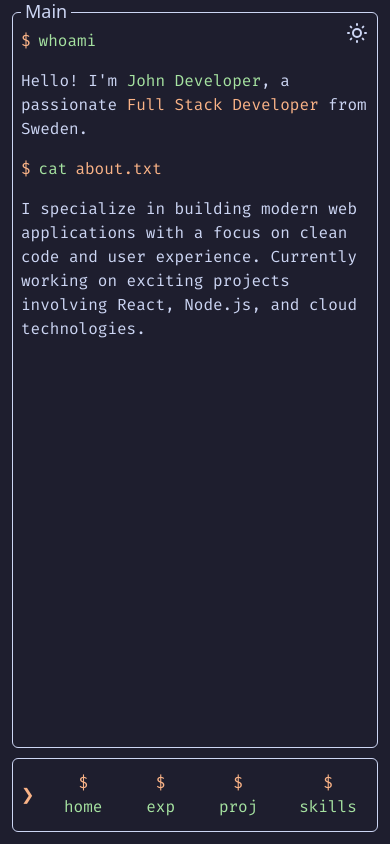
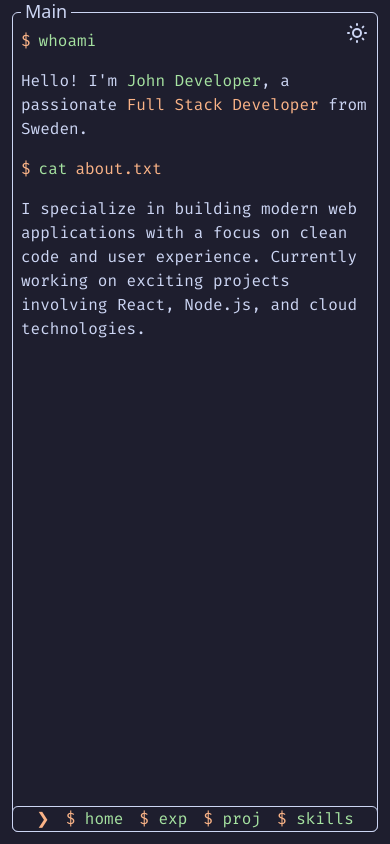
Before and after one commit to limesten/portfolio, a website: page src/index.html in a window 390 px wide. Drawn offline with Linux system fonts and the light colour scheme.

Commit message:
style: adjust mobile navigation bar spacing and alignment - Reduce navbar height, adjust main content padding, match horizontal spacing

```diff
--- a/src/index.html
+++ b/src/index.html
@@ -37,7 +37,7 @@
             }
         </script>
     </head>
-    <body class="bg-cat-base-light dark:bg-cat-base-dark text-cat-fg-light dark:text-cat-fg-dark h-screen p-3 pb-24 md:p-4">
+    <body class="bg-cat-base-light dark:bg-cat-base-dark text-cat-fg-light dark:text-cat-fg-dark h-screen p-3 pb-16 md:p-4">
         <div class="flex w-full h-full gap-4">
             <!-- Left column - hidden on mobile -->
             <div class="hidden md:flex w-1/4 h-full flex-col gap-4">
@@ -188,23 +188,23 @@
         <!-- Mobile Bottom Navigation -->
         <div class="fixed bottom-0 left-0 right-0 p-3 md:hidden">
             <div class="bg-cat-base-light dark:bg-cat-base-dark border border-cat-fg-light dark:border-cat-fg-dark rounded-md">
-                <div class="flex justify-around items-center p-2 font-mono">
+                <div class="flex justify-around items-center p-1.5 font-mono">
                     <div class="flex items-center gap-4">
                         <span class="text-cat-peach-light dark:text-cat-peach-dark">❯</span>
                         <div class="flex gap-4">
-                            <button class="mobile-nav-btn hover:bg-cat-fg-light/10 dark:hover:bg-cat-fg-dark/10 rounded px-2 py-1 transition-colors" data-section="home">
+                            <button class="mobile-nav-btn hover:bg-cat-fg-light/10 dark:hover:bg-cat-fg-dark/10 rounded px-1.5 py-0.5 transition-colors" data-section="home">
                                 <span class="text-cat-peach-light dark:text-cat-peach-dark">$</span>
                                 <span class="text-cat-green-light dark:text-cat-green-dark">home</span>
                             </button>
-                            <button class="mobile-nav-btn hover:bg-cat-fg-light/10 dark:hover:bg-cat-fg-dark/10 rounded px-2 py-1 transition-colors" data-section="experience">
+                            <button class="mobile-nav-btn hover:bg-cat-fg-light/10 dark:hover:bg-cat-fg-dark/10 rounded px-1.5 py-0.5 transition-colors" data-section="experience">
                                 <span class="text-cat-peach-light dark:text-cat-peach-dark">$</span>
                                 <span class="text-cat-green-light dark:text-cat-green-dark">exp</span>
                             </button>
-                            <button class="mobile-nav-btn hover:bg-cat-fg-light/10 dark:hover:bg-cat-fg-dark/10 rounded px-2 py-1 transition-colors" data-section="projects">
+                            <button class="mobile-nav-btn hover:bg-cat-fg-light/10 dark:hover:bg-cat-fg-dark/10 rounded px-1.5 py-0.5 transition-colors" data-section="projects">
                                 <span class="text-cat-peach-light dark:text-cat-peach-dark">$</span>
                                 <span class="text-cat-green-light dark:text-cat-green-dark">proj</span>
                             </button>
-                            <button class="mobile-nav-btn hover:bg-cat-fg-light/10 dark:hover:bg-cat-fg-dark/10 rounded px-2 py-1 transition-colors" data-section="skills">
+                            <button class="mobile-nav-btn hover:bg-cat-fg-light/10 dark:hover:bg-cat-fg-dark/10 rounded px-1.5 py-0.5 transition-colors" data-section="skills">
                                 <span class="text-cat-peach-light dark:text-cat-peach-dark">$</span>
                                 <span class="text-cat-green-light dark:text-cat-green-dark">skills</span>
                             </button>
```
